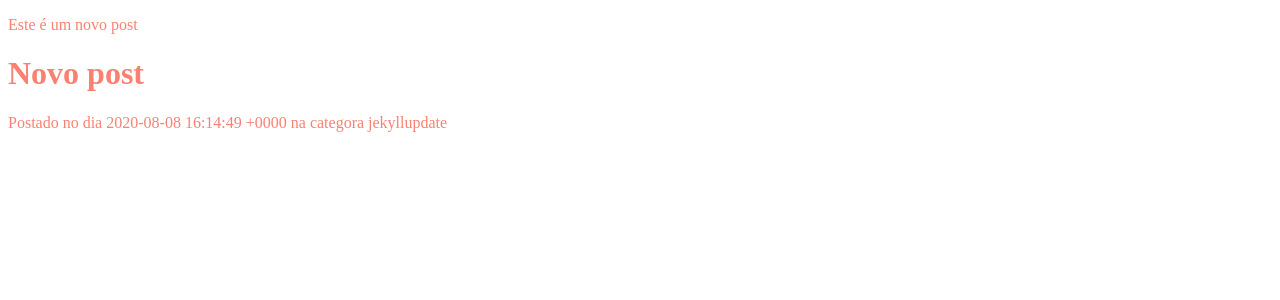
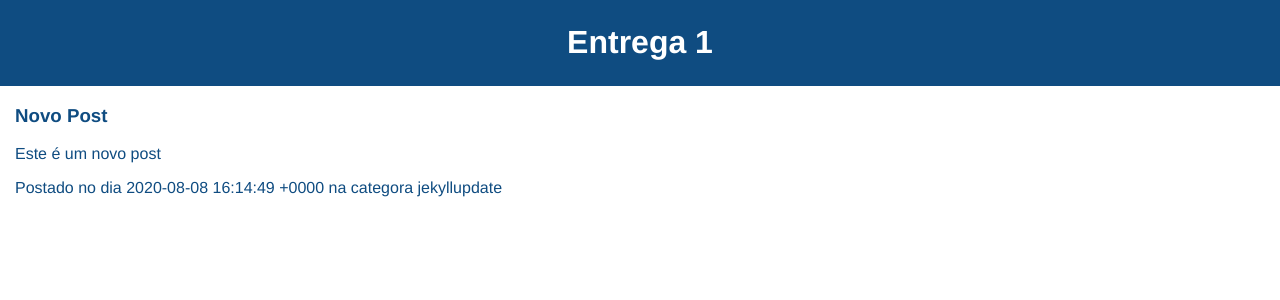
Before and after one commit to vinicosta21/entrega1, a Jekyll site: the page built from _posts/2020-09-20-teste.md, in a window 1280 px wide. Shown: the top 300 px of the page. Built offline with Jekyll 4.4.1, drawn with Linux system fonts in a browser that asks for light colours.

Commit message:
consertos links

```diff
--- a/_layouts/default.html
+++ b/_layouts/default.html
@@ -6,7 +6,14 @@
     <title>{{ page.title }}</title>
     <link rel="stylesheet" href="{{'/assets/css/style.css' | relative_url}}">
 </head>
+
 <body>
+    <header>
+        <h1>
+            <a href="{{'./' | relative_url}}" style="text-decoration: none;">Entrega 1</a>
+        </h1>
+    </header>
+
     {{ content }}
 </body>
 </html>
--- a/_layouts/post.html
+++ b/_layouts/post.html
@@ -1,5 +1,12 @@
 ---
 layout: default
 ---
-{{content}}
-<p>Postado no dia {{page.date}} na categora {{page.categories}}</p>
+<section>
+    <article>
+        <header><h1>{{page.title}}</h1></header>
+        <p>{{content}}</p>
+        <footer>
+            <p>Postado no dia {{page.date}} na categora {{page.categories}}</p>
+        </footer>
+    </article>
+</section>
--- a/_sass/main.scss
+++ b/_sass/main.scss
@@ -1,3 +1,41 @@
+html, body {
+    margin: 0;
+    padding: 0;
+}
+
 body {
-    color: salmon;
+    background-color: #FFFFFF;
+    color: #0F4C81;
+    text-decoration: none;
+    font-family: 'Franklin Gothic Medium', 'Arial Narrow', Arial, sans-serif;
 }
+
+body>header {
+    background-color: #0F4C81;
+    border: solid #0F4C81;
+    color: white;
+    text-align: center;
+    text-decoration: none;
+}
+
+nav {
+    background-color: #0f4C81;
+    color: white;
+    text-align: center;
+
+}
+article {
+    margin-left: 15px;
+    margin-right: 15px;
+
+}
+
+.home_titulo {
+    text-align: center;
+}
+
+a, a:link, a:visited {
+    text-decoration: none;
+    color: inherit;
+
+}
```
Also changed, not shown: _layouts/home.html (+16 -6 lines), _posts/2020-09-20-teste.md (+0 -3 lines), _posts/2020-09-20-teste2.md (deleted, +0 -10 lines).
